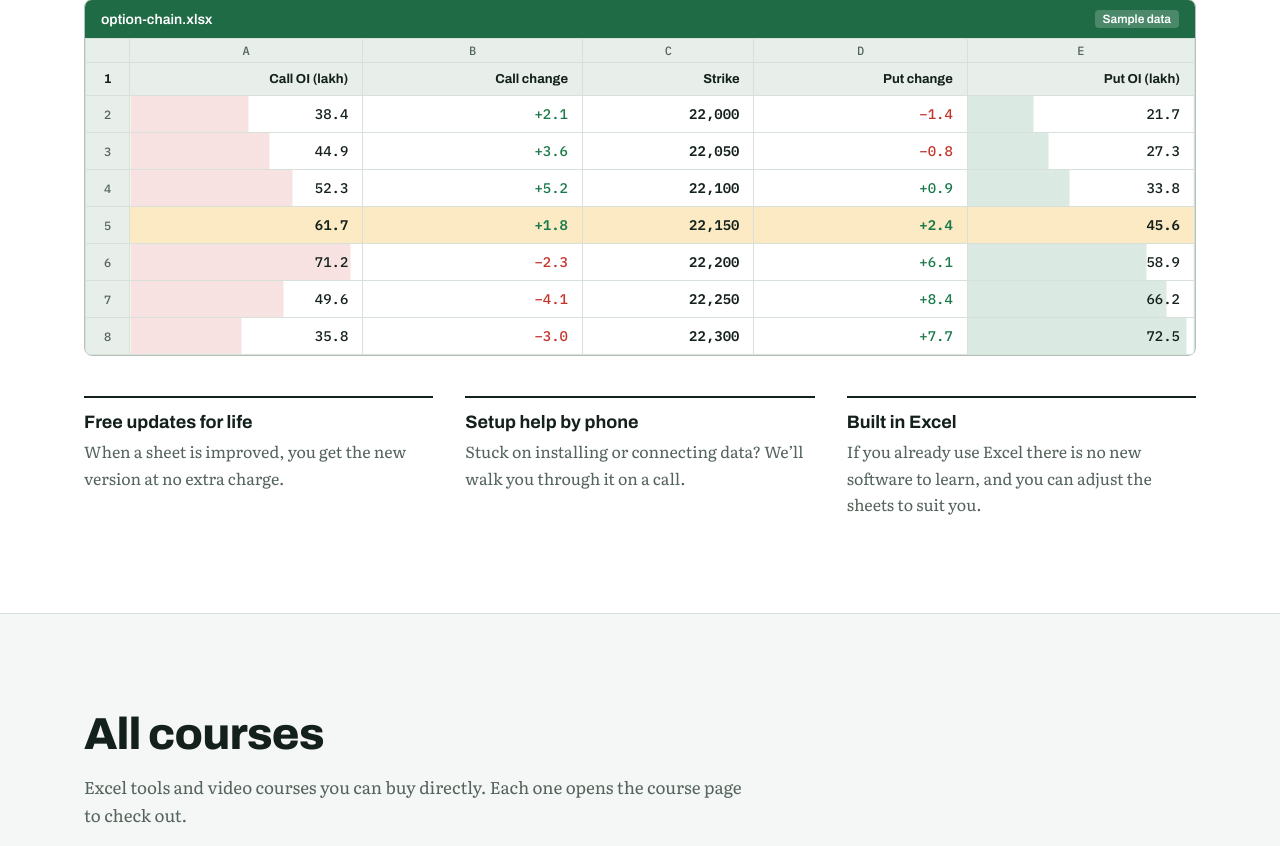
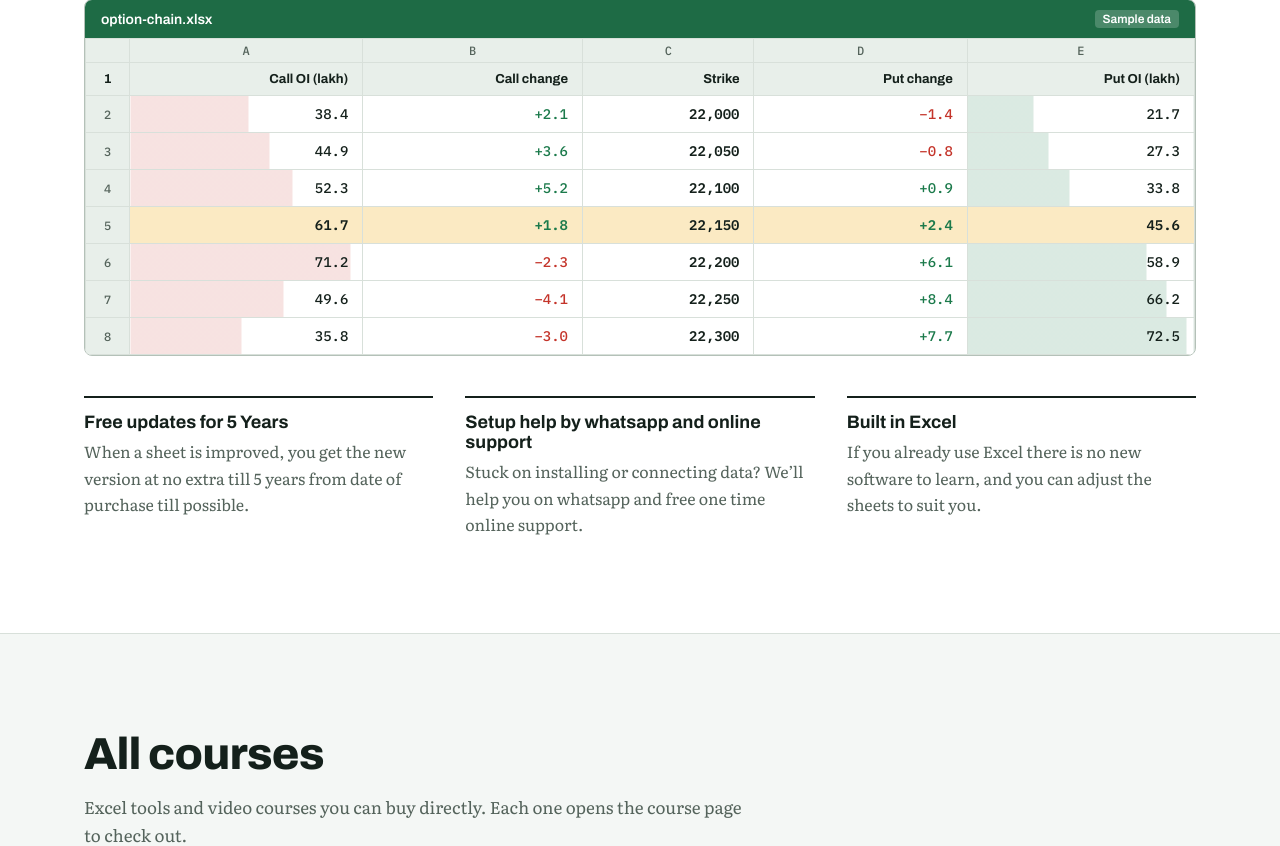
Before and after one commit to pvj19/pranil_django1, a Django app: page / in a window 1280 px wide. Shown: the part 2571-3417 px from the top of the page. Run offline with Django 5.2, Linux system fonts and the light colour scheme.

Commit message:
Describe what you changed

```diff
--- a/marketpath/templates/marketpath/index.html
+++ b/marketpath/templates/marketpath/index.html
@@ -114,12 +114,12 @@
       <div class="xl" id="xl-window" role="tabpanel" tabindex="0"></div>
       <div class="facts">
         <div class="fact">
-          <h3>Free updates for life</h3>
-          <p>When a sheet is improved, you get the new version at no extra charge.</p>
+          <h3>Free updates for 5 Years</h3>
+          <p>When a sheet is improved, you get the new version at no extra till 5 years from date of purchase till possible.</p>
         </div>
         <div class="fact">
-          <h3>Setup help by phone</h3>
-          <p>Stuck on installing or connecting data? We&rsquo;ll walk you through it on a call.</p>
+          <h3>Setup help by whatsapp and online support</h3>
+          <p>Stuck on installing or connecting data? We&rsquo;ll help you on whatsapp and free one time online support.</p>
         </div>
         <div class="fact">
           <h3>Built in Excel</h3>
```
